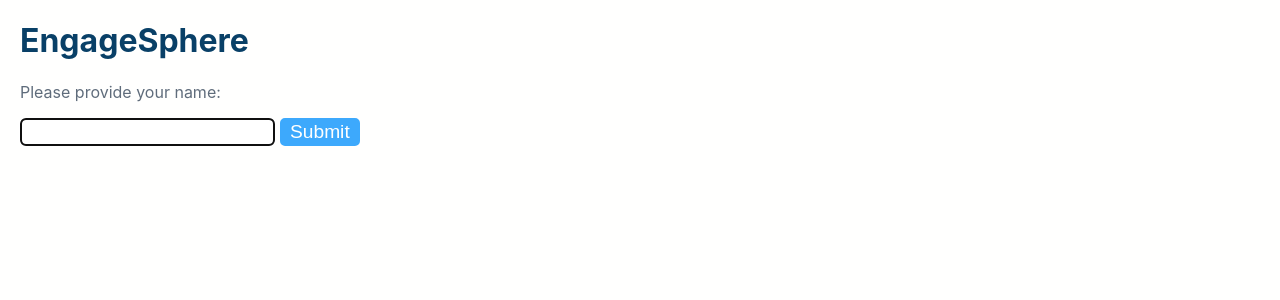
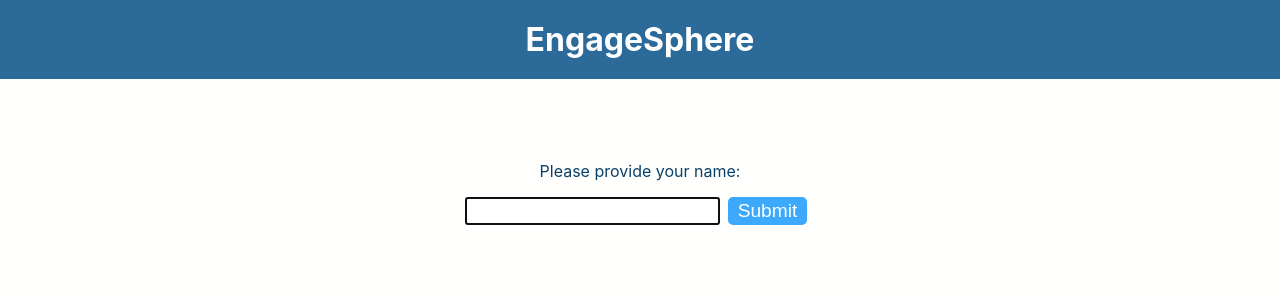
Before and after one commit to wlsf82/EngageSphere, a React (Create React App) app in the folder frontend/: page / in a window 1280 px wide. Shown: the top 300 px of the page. Built offline with nearby package versions, Linux system fonts and the light colour scheme.

Commit message:
Improve the app style
And other small adjustments.

Like changing '# of employees' by 'Number of employees'.

```diff
--- a/frontend/src/App.js
+++ b/frontend/src/App.js
@@ -75,25 +75,39 @@ const CustomerApp = () => {
   }
 
   return (
-    <div>
-      {
-        error &&
-        <div className='error'>
-          <span>Name is required!</span>
-        </div>
-      }
+    <div className="container">
+      <div className="header-container">
+        <h1>EngageSphere</h1>
+      </div>
       { !name &&
-        <div>
+        <div className="form-container">
+          <div className={`error ${error ? 'visible' : ''}`}>
+            <span>Name is required!</span>
+          </div>
           <p>Please provide your name:</p>
-          <input autoFocus type='text' id='name' data-testid='name' ref={ nameInputRef } />
-          <input type='button' value='Submit' data-testid='submit-btn' onClick={ getCustomers }/>
+          <div className="input-container">
+            <input
+              autoFocus
+              type="text"
+              id="name"
+              data-testid="name"
+              ref={nameInputRef}
+            />
+            <input
+              type="button"
+              value="Submit"
+              data-testid="submit-btn"
+              onClick={getCustomers}
+            />
+          </div>
         </div>
       }
       { name &&
-        <div>
-          <p>Hi <b>{ name }</b>. It is now <b>{ timestamp }</b> and here is our customer list.</p>
+        <div className="table-container">
+          <p>Hi <b>{ name }</b>. It is now <b>{ timestamp }</b>.</p>
           { !customer &&
           <div>
+            <p>Below is our customer list.</p>
             <p>Click on each of them to view their contact details.</p>
             <table border='1'>
             <thead>
@@ -102,7 +116,7 @@ const CustomerApp = () => {
                 Name {sortCriteria === 'name' && sortOrder === 'asc' ? <span>&uarr;</span> : sortCriteria === 'name' && sortOrder === 'desc' ? <span>&darr;</span> : null}
               </th>
               <th onClick={() => sortCustomers('employees')} className={sortCriteria === 'employees' ? 'active' : ''}>
-                # of employees {sortCriteria === 'employees' ? <span>{sortOrder === 'asc' ? '\u2191' : '\u2193'}</span> : null}
+                Number of employees {sortCriteria === 'employees' ? <span>{sortOrder === 'asc' ? '\u2191' : '\u2193'}</span> : null}
               </th>
               <th onClick={() => sortCustomers('size')} className={sortCriteria === 'size' ? 'active' : ''}>
                 Size {sortCriteria === 'size' ? <span>{sortOrder === 'asc' ? '\u2191' : '\u2193'}</span> : null}
@@ -132,11 +146,10 @@ const CustomerApp = () => {
           </div>
           }
           { customer &&
-            <div>
-              <hr></hr>
+            <div className='customer-details'>
               <p><b><em>Customer Details</em></b></p>
               <p><b>Name:</b> { customer.name }</p>
-              <p><b># of Employees:</b> { customer.employees }</p>
+              <p><b>Number of Employees:</b> { customer.employees }</p>
               <p><b>Size:</b> { customer.size }</p>
               { customer.contactInfo ?
                 <p><b>Contact:</b> {customer.contactInfo.name} ({ customer.contactInfo.email })</p> :
@@ -153,7 +166,6 @@ const CustomerApp = () => {
 
 const App = () => (
   <div>
-    <h1>EngageSphere</h1>
     <CustomerApp/>
   </div>
 )
--- a/frontend/src/index.css
+++ b/frontend/src/index.css
@@ -1,5 +1,6 @@
 body {
-  margin: 20px;
+  margin: 0;
+  padding: 0;
   font-family: -apple-system, BlinkMacSystemFont, "Segoe UI", "Roboto", "Oxygen",
     "Ubuntu", "Cantarell", "Fira Sans", "Droid Sans", "Helvetica Neue",
     sans-serif;
@@ -9,20 +10,53 @@ body {
   color: #094067;
 }
 
-p {
-  color: #5f6c7b;
+.container {
+  display: flex;
+  flex-direction: column;
+  align-items: center;
 }
 
-p b {
-  color: #094067;
+.header-container {
+  background-color: #2b6a99;
+  width: 100%;
+  text-align: center;
+  padding: 20px 0;
+}
+
+h1 {
+  color: #ffffff;
+  margin: 0;
+}
+
+.error {
+  visibility: hidden;
+  background-color: #ef4565;
+  border-radius: 5px;
+  color: #fffffe;
+  margin: 10px auto;
+  padding: 8px 12px;
+  width: fit-content;
+  transition: visibility 0.3s ease;
+}
+
+.error.visible {
+  visibility: visible;
+}
+
+.form-container,
+.table-container,
+.customer-details {
+  margin: 20px;
+}
+
+.form-container {
+  text-align: center;
 }
 
 input {
   font-size: larger;
-}
-
-input[value="Submit"] {
-  margin-left: 5px;
+  margin-bottom: 10px;
+  margin-right: 8px;
 }
 
 input[type="button"] {
@@ -30,43 +64,97 @@ input[type="button"] {
   border: 2px solid #3da9fc;
   color: #fffffe;
   padding: 1px 8px;
-}
-
-input, table {
+  cursor: pointer;
   border-radius: 5px;
 }
 
-table {
-  background-color: #e8e4e6;
-  color: #094067;
+.table-container {
+  width: calc(100% - 40px);
+  overflow-x: auto;
 }
 
-td, th {
-  padding: 5px;
+.table-container p {
+  text-align: center;
 }
 
-thead {
-  background-color: #fffffe;
-  color: #094067;
+table {
+  width: 100%;
+  border-collapse: collapse;
+  background-color: #ffffff;
+  box-shadow: 0 4px 6px rgba(0, 0, 0, 0.1);
+  border-radius: 5px;
 }
 
-th.active {
-  border: 3px solid #2b6a99; /* Border the active column */
+th,
+td {
+  padding: 15px;
+  text-align: left;
+}
+
+th {
+  background-color: #4a8ed6;
+  color: #ffffff;
 }
 
 th span {
-  margin-left: 5px; /* Add some spacing between the column name and the arrow */
+  margin-left: 5px;
 }
 
-a {
-  color: #094067;
+tr:hover {
+  background-color: #f5f5f5;
 }
 
-.error {
-  background-color: #ef4565;
+.customer-details {
+  border: 1px solid #ccc;
+  border-radius: 8px;
+  padding: 20px;
+  max-width: 500px;
+  margin: 0 auto;
+  background-color: #f9f9f9;
+  box-shadow: 0 0 10px rgba(0, 0, 0, 0.1);
+}
+
+.customer-details p {
+  margin: 10px 0;
+  text-align: left;
+}
+
+.customer-details hr {
+  margin: 10px 0;
+  border: none;
+  height: 1px;
+  background-color: #ddd;
+}
+
+.customer-details b {
+  color: #2b6a99;
+}
+
+.customer-details em {
+  font-style: italic;
+  text-decoration: underline;
+}
+
+.customer-details input[type='button'] {
+  background-color: #4a8ed6;
+  border: 2px solid #4a8ed6;
+  color: #ffffff;
+  padding: 10px 15px;
+  cursor: pointer;
   border-radius: 5px;
-  color: #fffffe;
-  margin-top: 10px;
-  padding: 8px 12px;
-  width: fit-content;
+  display: block;
+  margin: 20px auto;
+  margin-bottom: 0;
 }
+
+input[type='button']:hover {
+  background-color: #3072b3;
+  border-color: #3072b3;
+}
+
+@media (max-width: 768px) {
+  th,
+  td {
+    padding: 10px;
+  }
+}
```
Also changed, not shown: 2 other files (tests, documents, lock files or other folders).
